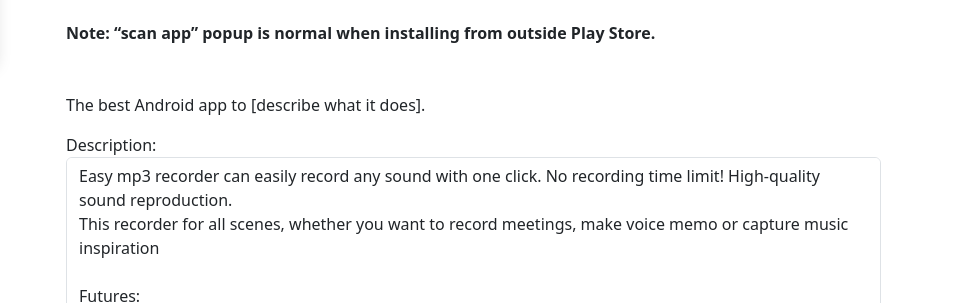
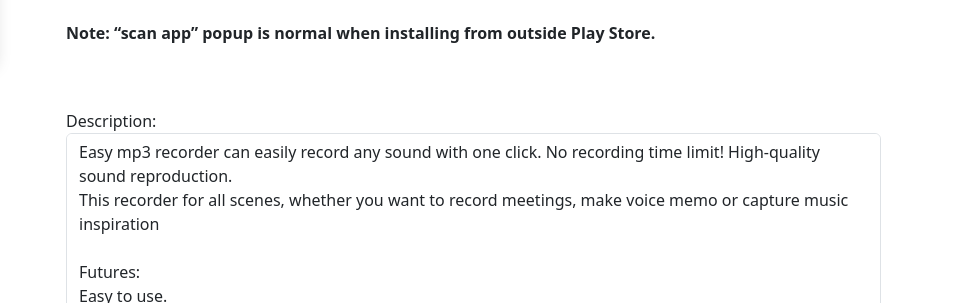
Before and after one commit to prashant2123/pari-apps-store, a website: page pr-emp3.html in a window 1280 px wide. Shown: the part 289-592 px from the top of the page, 309-1280 px from the left. Drawn offline with nearby package versions, Linux system fonts and the light colour scheme.

Commit message:
Update pr-emp3.html

```diff
--- a/pr-emp3.html
+++ b/pr-emp3.html
@@ -32,7 +32,7 @@
             <span><b>Note: “scan app” popup is normal when installing from outside Play Store.</b></span>
             <br>
             <br><br>
-            <p id="idDescription">The best Android app to [describe what it does].</p>
+            <p id="idDescription"></p>
             <label for="comment">Description:</label>
             <textarea class="form-control" rows="8" id="comment" name="text" readonly style="cursor: default"></textarea>
             <ul class="list-group mb-3">
```
